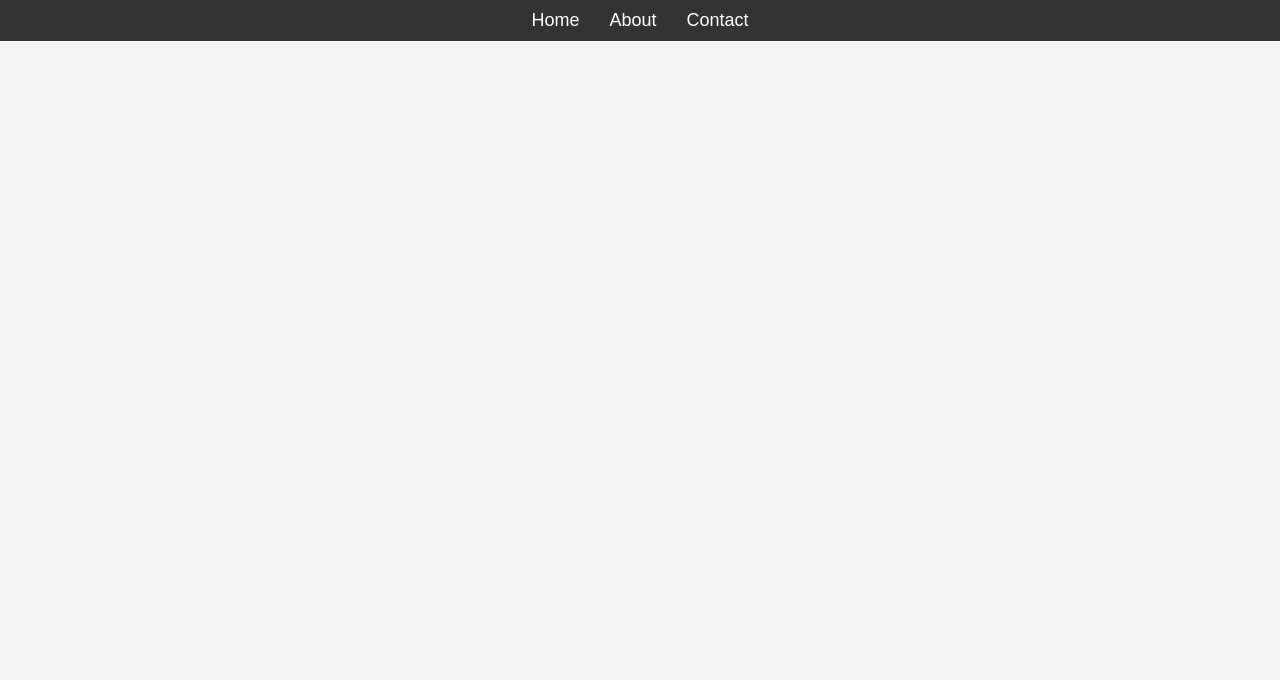
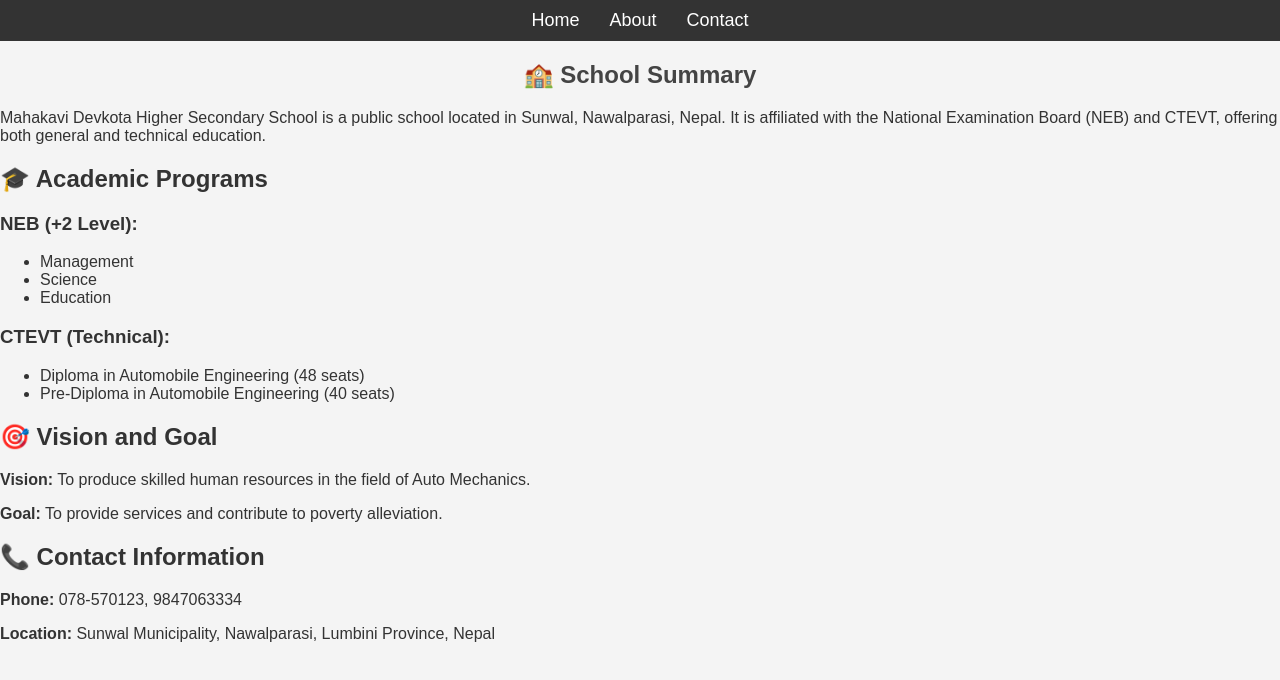
Before and after one commit to TESTCENTH/school, a plain HTML site: page about.html in a window 1280 px wide. Drawn offline with Linux system fonts and the light colour scheme.

Commit message:
second commit

```diff
--- a/about.html
+++ b/about.html
@@ -3,14 +3,50 @@
 <head>
     <meta charset="UTF-8">
     <meta name="viewport" content="width=device-width, initial-scale=1.0">
-    <title>Document</title>
+    <title>About Us - Mahakavi Devkota School</title>
     <link rel="stylesheet" href="style.css">
 </head>
 <body>
+    <!-- Navigation Bar -->
     <div class="nav-container">
         <div><a href="index.html">Home</a></div>
         <div><a href="about.html">About</a></div>
         <div><a href="contact.html">Contact</a></div>
     </div>
+
+    <!-- About Section -->
+    <main>
+        <section id="school-summary">
+            <h1>🏫 School Summary</h1>
+            <p>Mahakavi Devkota Higher Secondary School is a public school located in Sunwal, Nawalparasi, Nepal. It is affiliated with the National Examination Board (NEB) and CTEVT, offering both general and technical education.</p>
+        </section>
+
+        <section id="academic-programs">
+            <h2>🎓 Academic Programs</h2>
+            <h3>NEB (+2 Level):</h3>
+            <ul>
+                <li>Management</li>
+                <li>Science</li>
+                <li>Education</li>
+            </ul>
+            <h3>CTEVT (Technical):</h3>
+            <ul>
+                <li>Diploma in Automobile Engineering (48 seats)</li>
+                <li>Pre-Diploma in Automobile Engineering (40 seats)</li>
+            </ul>
+        </section>
+
+        <section id="vision-goal">
+            <h2>🎯 Vision and Goal</h2>
+            <p><strong>Vision:</strong> To produce skilled human resources in the field of Auto Mechanics.</p>
+            <p><strong>Goal:</strong> To provide services and contribute to poverty alleviation.</p>
+        </section>
+
+        <section id="contact-info">
+            <h2>📞 Contact Information</h2>
+            <p><strong>Phone:</strong> 078-570123, 9847063334</p>
+            <p><strong>Location:</strong> Sunwal Municipality, Nawalparasi, Lumbini Province, Nepal</p>
+        </section>
+    </main>
 </body>
 </html>
```
Also changed, not shown: index.html (+2 -2 lines).
